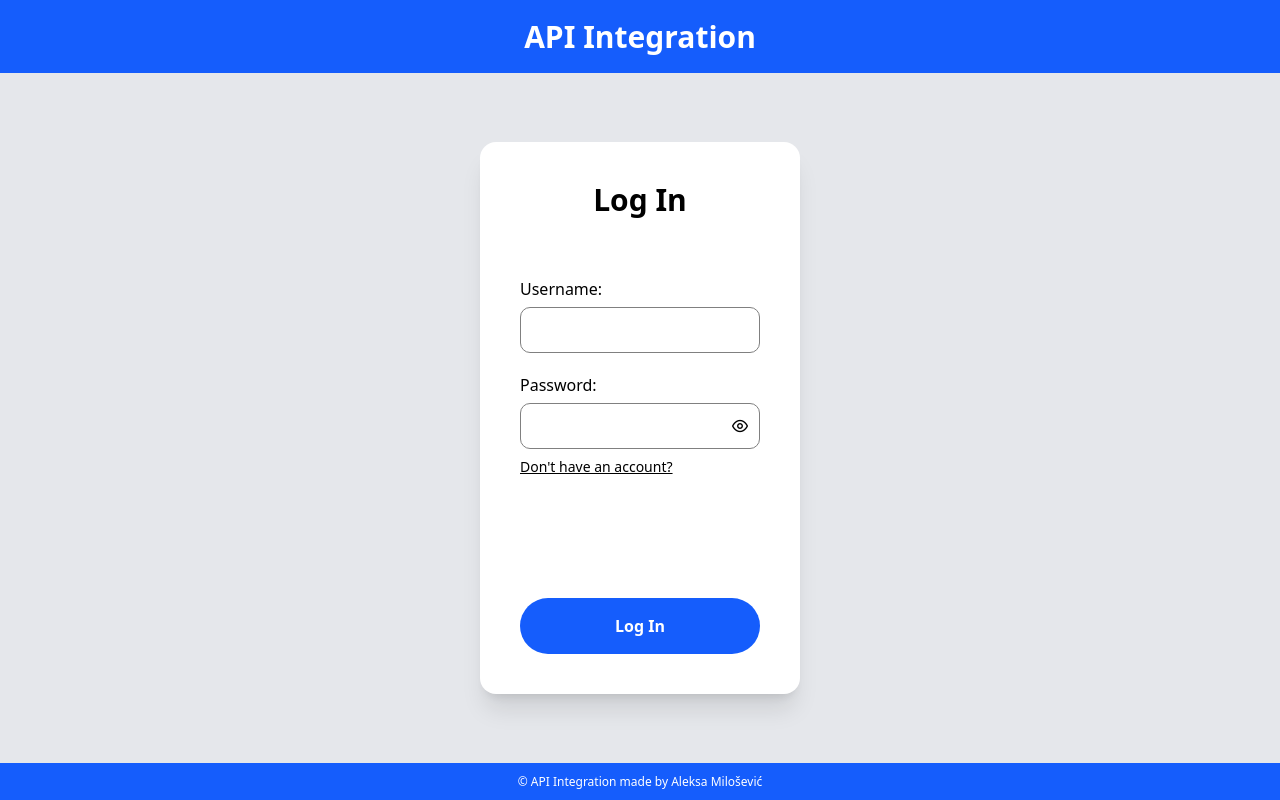
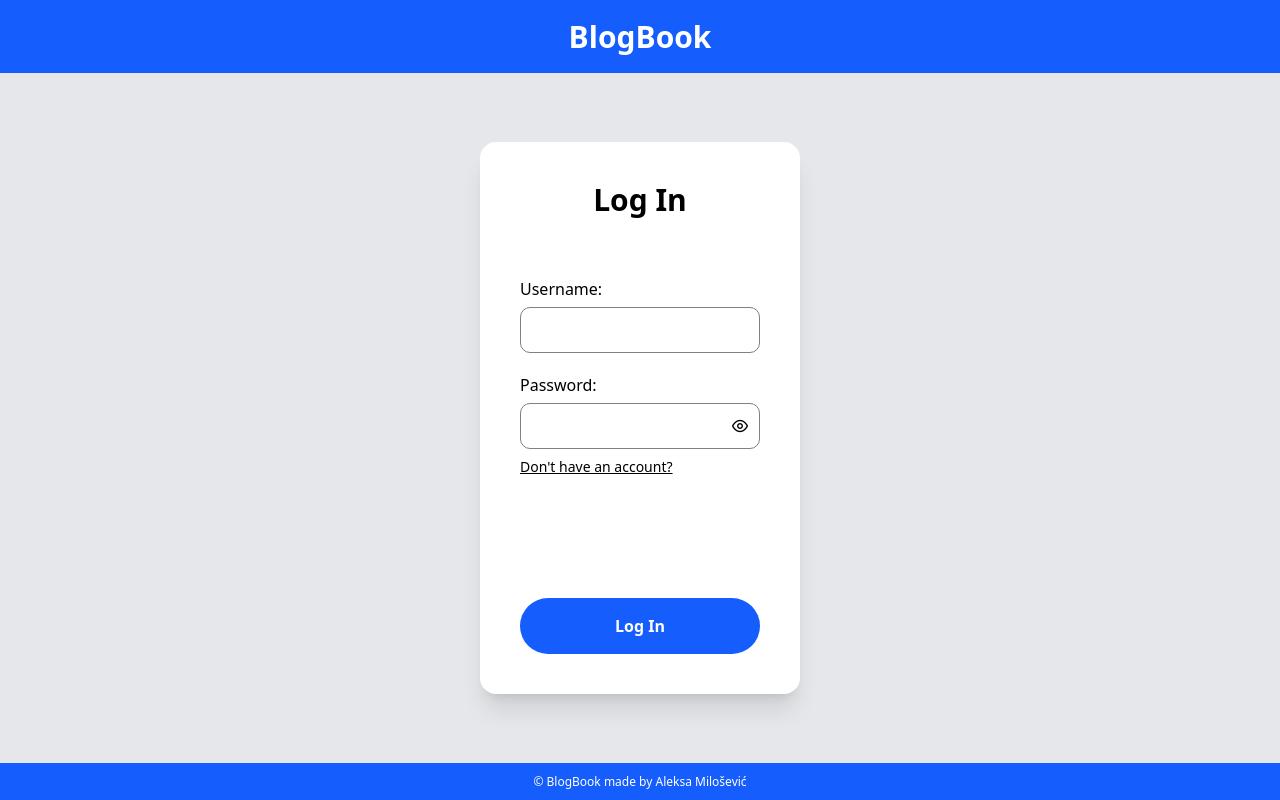
Before and after one commit to aleksamlsvc12/BlogBook, a Vue app: page / in a window 1280 px wide. Built offline with nearby package versions, Linux system fonts and the light colour scheme.

Commit message:
project name change

```diff
--- a/src/components/Content.vue
+++ b/src/components/Content.vue
@@ -9,7 +9,7 @@ const emit = defineEmits(["logout"]);
 <template>
   <div class="w-[90%] sm:w-[95%] h-[90%] flex flex-col">
     <div class="flex items-center justify-between bg-white rounded-2xl p-4">
-      <p class="text-3xl font-bold">Welcome {{ username }}</p>
+      <p class="text-3xl font-bold text-blue-600"><span class="text-black">Welcome</span> {{ username }}</p>
       <button @click="emit('logout')"
               class="bg-blue-600 text-white font-bold cursor-pointer text-sm p-2 pl-6 pr-6 rounded-full">
         Logout
--- a/src/components/Footer.vue
+++ b/src/components/Footer.vue
@@ -1,7 +1,7 @@
 <template>
   <div class="w-full bg-blue-600 flex justify-center items-center p-2 h-[5%]">
     <span class="text-white text-xs"
-      >&copy; API Integration made by Aleksa Milošević</span
+      >&copy; BlogBook made by Aleksa Milošević</span
     >
   </div>
 </template>
--- a/src/components/Header.vue
+++ b/src/components/Header.vue
@@ -1,5 +1,5 @@
 <template>
   <div class="w-full bg-blue-600 flex justify-center items-center p-4 h-[10%]">
-    <span class="text-white text-3xl font-bold">API Integration</span>
+    <span class="text-white text-3xl font-bold">BlogBook</span>
   </div>
 </template>
--- a/src/components/Main.vue
+++ b/src/components/Main.vue
@@ -24,8 +24,8 @@ watch([isLoggedIn, username], ([newLogin, newUser]) => {
 });
 
 const handleLoginSuccess = (user) => {
-  username.value = user;   // prvo username
-  isLoggedIn.value = true; // tek onda flag
+  username.value = user;
+  isLoggedIn.value = true;
 };
 
 
```
